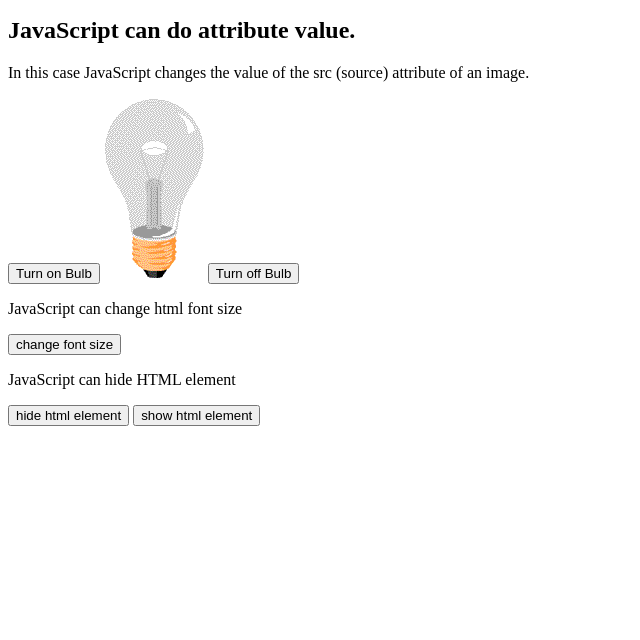
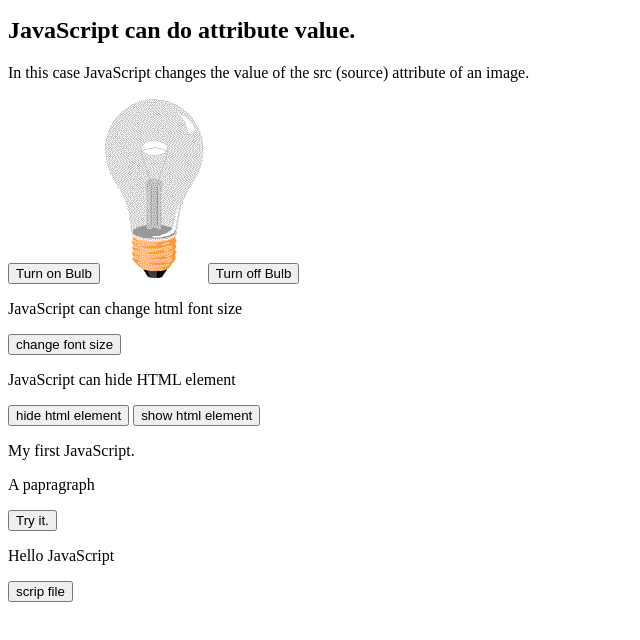
Before and after one commit to sohan110111/JavaScript, a plain HTML site: page index.html in a window 1280 px wide. Shown: the part 104-744 px from the top of the page, without its empty margins (0-640 px from the left). Drawn offline with Linux system fonts and the light colour scheme.

Commit message:
external javascript file practice

```diff
--- a/index.html
+++ b/index.html
@@ -4,6 +4,11 @@
     <meta charset="UTF-8">
     <meta http-equiv="X-UA-Compatible" content="IE=edge">
     <meta name="viewport" content="width=device-width, initial-scale=1.0">
+    <script>
+        function myFunction() {
+            document.getElementById('scriptHead').innerHTML='The paragraph is changed';
+        }
+    </script>
     <title>Document</title>
 </head>
 <body>
@@ -23,5 +28,20 @@
     <button onclick="document.getElementById('hide').style.display='none'">hide html element</button>
     <button onclick="document.getElementById('hide').style.display='block'">show html element</button>
 
+    <p id="script"></p>
+    <script>
+        document.getElementById('script').innerHTML='My first JavaScript.';
+    </script>
+
+    <p id="scriptHead">A papragraph</p>
+    <button onclick="myFunction()">Try it.</button>
+
+
+
+    <p id="myScriptOther">Hello JavaScript</p>
+    <button onclick='myFunctionTwo()'>scrip file</button>
+    <script src="myScript.js">
+    </script>
+
 </body>
 </html>
--- /dev/null
+++ b/myScript.js
@@ -0,0 +1,3 @@
+function myFunctionTwo() {
+    document.getElementsById('myScriptOther').innerHTML = 'Other script file changed.';
+}
```
